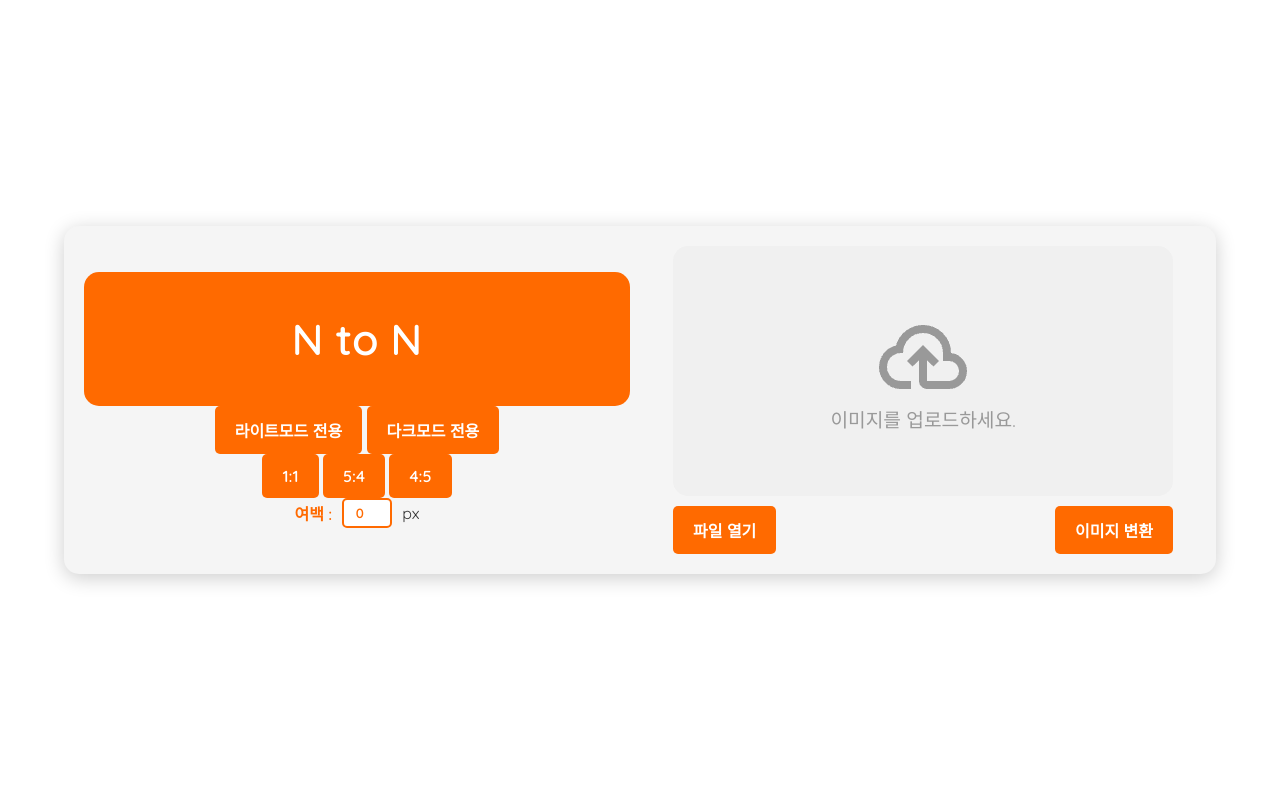
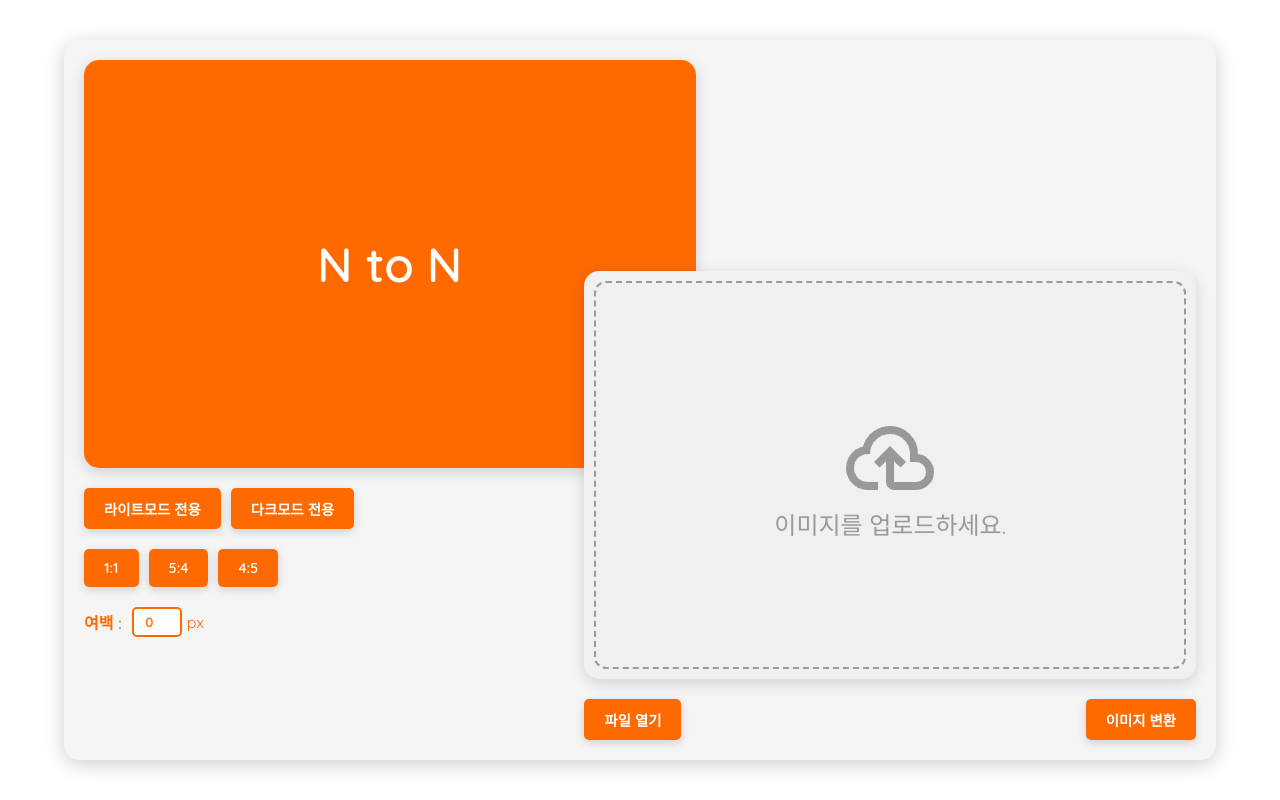
Before and after one commit to Four-Star/For_instagram, a Flask app: page / in a window 1280 px wide. Run offline with Flask 3, Linux system fonts and the light colour scheme.

Commit message:
modification

```diff
--- a/static/style.css
+++ b/static/style.css
@@ -22,8 +22,9 @@ body {
 /* 메인 컨테이너 */
 .container {
     width: 90%;
-    max-width: 1200px;  /* 최대 크기 제한 */
-    height: auto;
+    height: 90%;
+    max-width: 1920px;
+    max-height: 1080px;
     background-color: #f5f5f5;
     padding: 20px;
     border-radius: 15px;
@@ -34,31 +35,242 @@ body {
 /* 메인 레이아웃 */
 .main-content {
     display: flex;
+    width: 100%;
+    height: 100%;
+    justify-content: center;
+    align-items: flex-start;
+    position: relative;
+}
+
+/* 왼쪽 섹션 */
+.left-section {
+    flex: 1;
+    width: 55%;
+    height: 100%;
+    position: absolute;
+    top: 0;
+    left: 0;
+}
+
+/* 제목 박스 */
+.title-box {
+    position: relative;
+    background-color: #FF6A00;
+    height: 60%;
+    width: 100%;
+    max-height: 500px;
+    max-width: 1000px;
+    padding: 50px;
+    border-radius: 15px;
+    display: flex;
+    justify-content: center;
+    align-items: center;
+    color: #fff;
+    font-size: 2em;
+    font-weight: 600;
+    margin-bottom: 20px;
+    text-align: center;
+    box-shadow: 0px 4px 15px rgba(0, 0, 0, 0.15);
+}
+
+/* 오른쪽 섹션 */
+.right-section {
+    flex: 1;
+    position: absolute;
+    width: 55%;
+    height: 100%;
+    bottom: 0;
+    right: 0;
+    display: flex;
+    flex-direction: column;
+    justify-content: flex-end;
+    align-items: flex-end;
+}
+
+/* 업로드 영역 */
+.upload-area {
+    position: relative;
+    background-color: #f0f0f0;
+    width: 100%;
+    height: 60%;
+    max-width: 1000px;
+    max-height: 500px;
+    border-radius: 15px;
+    display: flex;
+    flex-direction: column;
+    justify-content: center;
+    align-items: center;
+    color: #999;
+    font-size: 1.5em;
+    margin-bottom: 20px;
+    text-align: center;
+    box-shadow: 0px 4px 15px rgba(0, 0, 0, 0.15);
+}
+/* 내부 점선 스타일 */
+.upload-area::before {
+    content: '';
+    position: absolute;
+    top: 10px; /* 원하는 간격으로 조정 */
+    left: 10px;
+    right: 10px;
+    bottom: 10px;
+    border: 2px dashed #999; /* 점선 스타일과 색상 */
+    border-radius: 12px; /* 점선의 모서리를 부드럽게 */
+    pointer-events: none; /* 점선이 클릭 이벤트에 영향을 주지 않도록 */
+}
+
+/* 버튼 컨테이너 */
+.button-container {
+    display: flex;
+    width: 100%;
     justify-content: space-between;
     align-items: center;
-    gap: 20px;
+    gap: 10px;
 }
 
-/* 좌우 비율 맞추기 */
-.left-section {
-    flex: 1;
-    width: 50%;
+.mode-container, .ratio-container {
+    position: relative;
+    display: flex;
+    width: 100%;
+    justify-content: flex-start;
+    align-items: center;
+    gap: 10px;
+    margin-bottom: 20px;
+}
+
+/* 공통 버튼 스타일 */
+.mode-button, .ratio-button, .action-button {
+    background-color: #FF6A00;
+    border: none;
+    padding: 10px 20px;
+    color: #fff;
+    font-size: 0.9em;
+    border-radius: 5px;
+    cursor: pointer;
+    font-weight: 600;
+    box-shadow: 0px 3px 10px rgba(0, 0, 0, 0.15);
+    transition: background-color 0.3s, color 0.3s;
+}
+
+.mode-button:hover, .ratio-button:hover, .action-button:hover {
+    background-color: #e05800;
+}
+
+/* 선택된 버튼 스타일 */
+.mode-button.selected, .ratio-button.selected {
+    background-color: #fff;
+    color: #FF6A00;
+    border: 2px solid #FF6A00;
+    position: relative;
+    padding-left: 30px; /* 체크 아이콘 위치 조정 */
+}
+
+/* 체크 이미지 스타일 */
+.mode-button.selected::before, .ratio-button.selected::before {
+    content: '';
+    position: absolute;
+    left: 10px;
+    top: 50%;
+    transform: translateY(-50%);
+    width: 16px;
+    height: 16px;
+    background-image: url('/static/check.png'); /* check.png 이미지 경로 */
+    background-size: contain;
+    background-repeat: no-repeat;
+}
+
+/* 여백 입력란 스타일 */
+.margin-input-container {
+    display: flex;
+    align-items: center;
+    margin-top: 20px;
+    font-size: 1em;
+    color: #FF6A00;
+}
+
+.margin-label {
+    margin-right: 10px;
+    font-weight: 600;
+}
+
+.margin-input {
+    width: 50px;
+    padding: 5px;
+    margin-right: 5px;
+    border: 2px solid #FF6A00;
+    border-radius: 5px;
+    text-align: center;
+    font-weight: 600;
+    color: #FF6A00;
+}
+
+.upload-area.drag-over {
+    border-color: #FF6A00;
+    background-color: #FFF3E0;
+}
+
+.upload-preview {
+    display: none; /* 파일이 없을 때는 숨기기 */
+    flex-wrap: wrap;
+    gap: 10px;
+    margin-top: 10px;
+    padding: 20px;
+    width: 100%;
+    text-align: center;
+    max-height: 300px;
+    overflow-y: auto;
+    align-items: flex-start; /* 상단부터 채우기 */
+}
+
+.file-item {
     display: flex;
     flex-direction: column;
     align-items: center;
+    width: 100px;
+    font-size: 0.9em;
+    color: #333;
+    border: 1px solid #ddd;
+    border-radius: 8px;
+    padding: 10px;
+    box-shadow: 0px 4px 8px rgba(0, 0, 0, 0.1);
+    background-color: #f9f9f9;
+    position: relative;
 }
 
-.right-section {
-    flex: 1;
-    width: 50%;
-    display: flex;
-    flex-direction: column;
-    align-items: center;
+.file-icon {
+    font-size: 2em;
+    color: #666;
+    margin-bottom: 5px;
 }
 
-/* 작은 화면에서는 세로 정렬 */
+.file-name {
+    margin-top: 5px;
+    text-align: center;
+    white-space: nowrap;
+    overflow: hidden;
+    text-overflow: ellipsis;
+    width: 80px;
+}
+
+.remove-button {
+    position: absolute;
+    top: 5px;
+    right: 5px;
+    background: none;
+    border: none;
+    cursor: pointer;
+    color: #888;
+    font-size: 1.2em;
+    padding: 0;
+    line-height: 1;
+}
+
+.remove-button:hover {
+    color: #FF6A00;
+}
+
 @media (max-width: 768px) {
-    .main-content {
+    .container {
         flex-direction: column;
     }
 
@@ -66,88 +278,3 @@ body {
         width: 100%;
     }
 }
-
-/* 제목 박스 */
-.title-box {
-    background-color: #FF6A00;
-    width: 100%;
-    padding: 40px 0;
-    border-radius: 15px;
-    text-align: center;
-    color: #fff;
-    font-size: 1.8rem;
-    font-weight: 600;
-}
-
-/* 업로드 영역 */
-.upload-area {
-    background-color: #f0f0f0;
-    width: 100%;
-    max-width: 500px;
-    height: 250px;
-    border-radius: 15px;
-    display: flex;
-    flex-direction: column;
-    justify-content: center;
-    align-items: center;
-    color: #999;
-    font-size: 1.2rem;
-    text-align: center;
-    cursor: pointer;
-    transition: all 0.3s;
-}
-
-/* 버튼 컨테이너 */
-.button-container {
-    display: flex;
-    justify-content: space-between;
-    width: 100%;
-    max-width: 500px;
-    margin-top: 10px;
-}
-
-/* 공통 버튼 스타일 */
-.mode-button, .ratio-button, .action-button {
-    background-color: #FF6A00;
-    border: none;
-    padding: 12px 20px;
-    color: #fff;
-    font-size: 1rem;
-    border-radius: 5px;
-    cursor: pointer;
-    font-weight: 600;
-    transition: background-color 0.3s, color 0.3s;
-}
-
-.mode-button:hover, .ratio-button:hover, .action-button:hover {
-    background-color: #e05800;
-}
-
-/* 선택된 버튼 */
-.mode-button.selected, .ratio-button.selected {
-    background-color: #fff;
-    color: #FF6A00;
-    border: 2px solid #FF6A00;
-}
-
-/* 여백 입력 필드 */
-.margin-input-container {
-    display: flex;
-    align-items: center;
-    gap: 10px;
-}
-
-.margin-label {
-    font-weight: 600;
-    color: #FF6A00;
-}
-
-.margin-input {
-    width: 50px;
-    padding: 5px;
-    border: 2px solid #FF6A00;
-    border-radius: 5px;
-    text-align: center;
-    font-weight: 600;
-    color: #FF6A00;
-}
```
